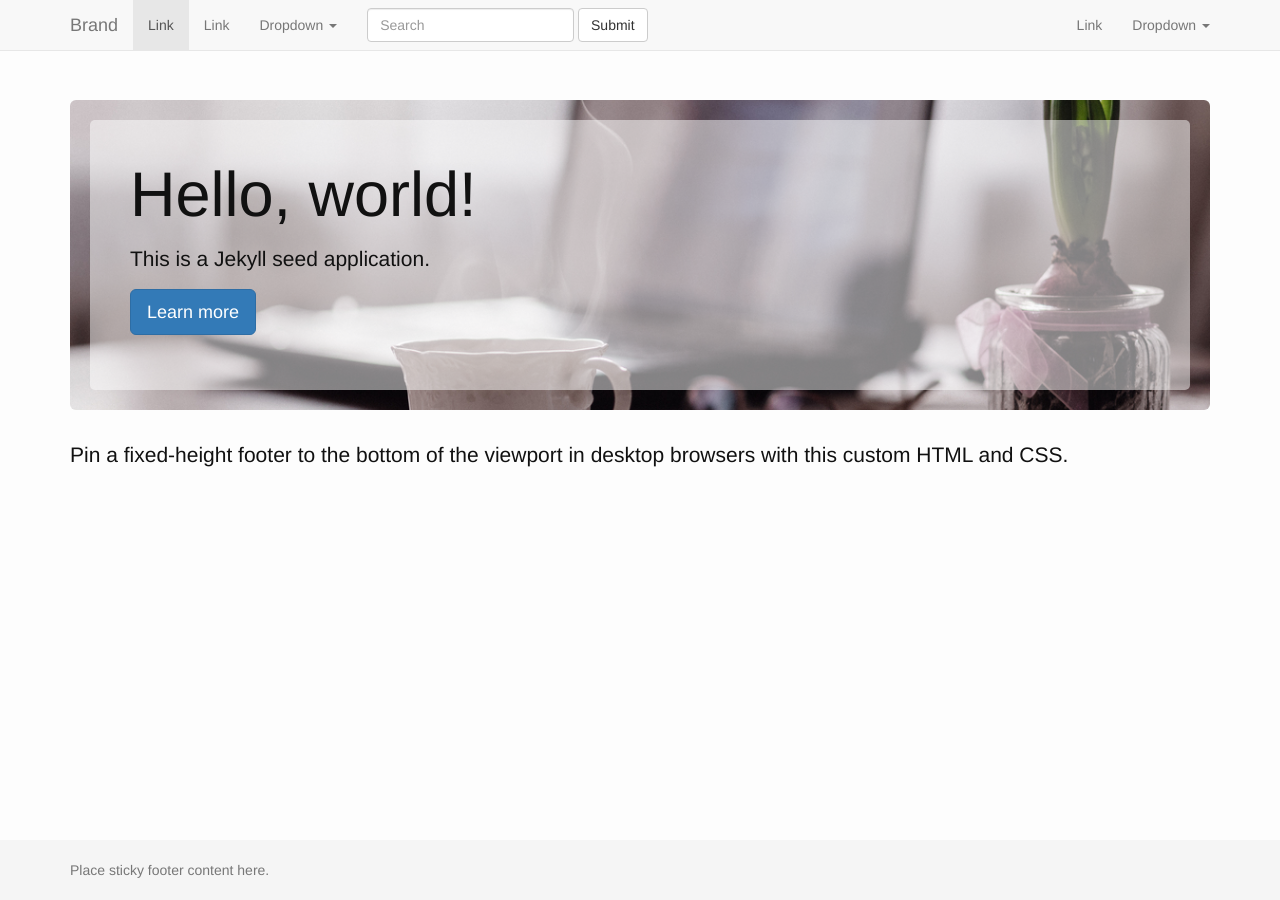
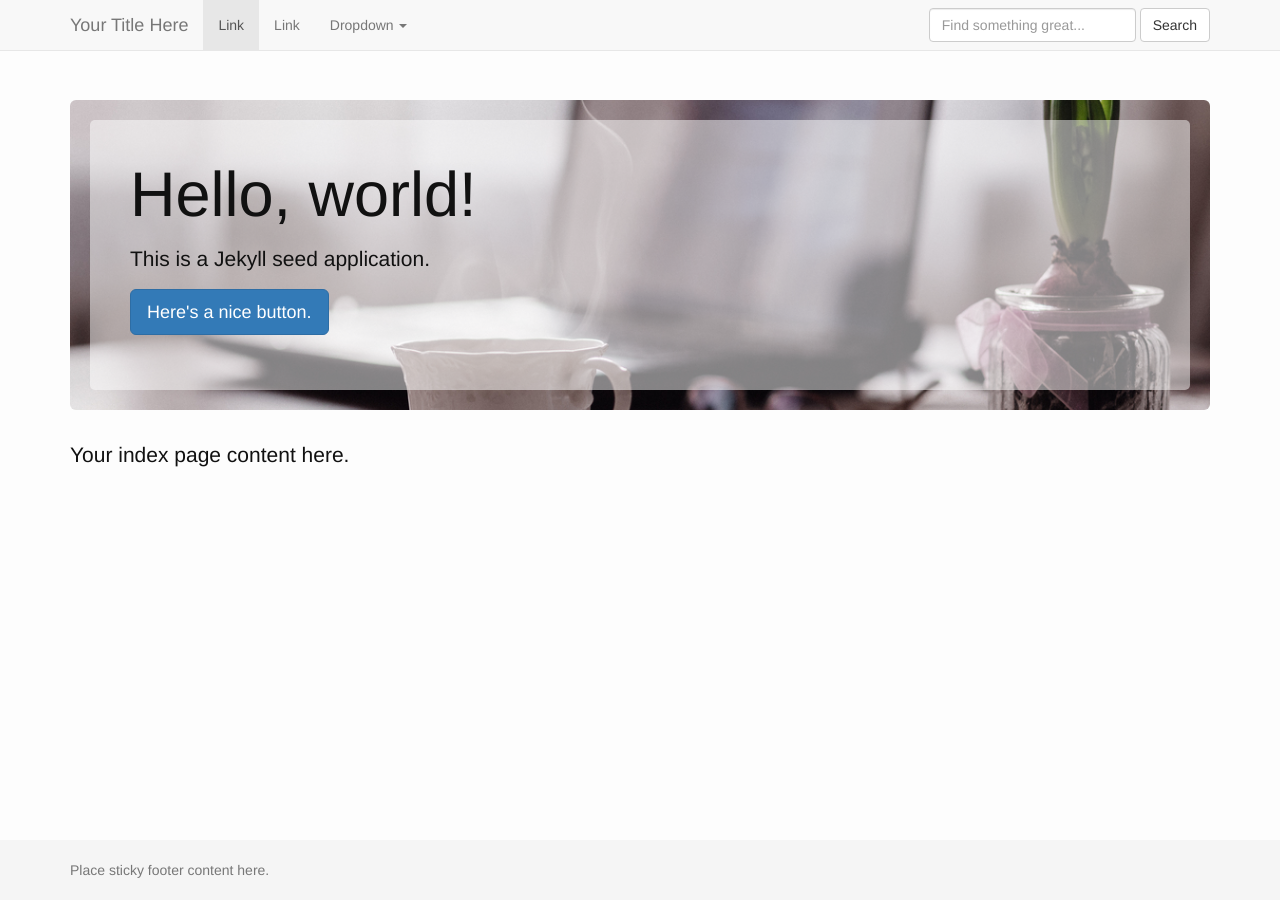
Before and after one commit to prostko/second-demo, a Jekyll site: the page built from index.html, in a window 1280 px wide. Built offline with Jekyll 4.4.1, drawn with Linux system fonts in a browser that asks for light colours.

```diff
--- a/_config.yml
+++ b/_config.yml
@@ -8,7 +8,7 @@ permalink:        pretty
 baseurl:          ''
 
 # Site settings
-title: Stack For Yourself
+title: Your Title Here
 description: > # this means to ignore newlines until "baseurl:"
   Your site description here.
 
--- a/_includes/navbar.html
+++ b/_includes/navbar.html
@@ -8,16 +8,19 @@
         <span class="icon-bar"></span>
         <span class="icon-bar"></span>
       </button>
-      <a class="navbar-brand" href="#">Brand</a>
+      <a class="navbar-brand" href="#">{{ site.title }}</a>
     </div>
 
     <!-- Collect the nav links, forms, and other content for toggling -->
     <div class="collapse navbar-collapse" id="bs-example-navbar-collapse-1">
       <ul class="nav navbar-nav">
+
         <li class="active"><a href="#">Link <span class="sr-only">(current)</span></a></li>
         <li><a href="#">Link</a></li>
+
         <li class="dropdown">
           <a href="#" class="dropdown-toggle" data-toggle="dropdown" role="button" aria-haspopup="true" aria-expanded="false">Dropdown <span class="caret"></span></a>
+
           <ul class="dropdown-menu">
             <li><a href="#">Action</a></li>
             <li><a href="#">Another action</a></li>
@@ -29,25 +32,13 @@
           </ul>
         </li>
       </ul>
-      <form class="navbar-form navbar-left">
+
+      <form class="navbar-form navbar-right">
         <div class="form-group">
-          <input type="text" class="form-control" placeholder="Search">
+          <input type="text" class="form-control" placeholder="Find something great...">
         </div>
-        <button type="submit" class="btn btn-default">Submit</button>
+        <button type="submit" class="btn btn-default">Search</button>
       </form>
-      <ul class="nav navbar-nav navbar-right">
-        <li><a href="#">Link</a></li>
-        <li class="dropdown">
-          <a href="#" class="dropdown-toggle" data-toggle="dropdown" role="button" aria-haspopup="true" aria-expanded="false">Dropdown <span class="caret"></span></a>
-          <ul class="dropdown-menu">
-            <li><a href="#">Action</a></li>
-            <li><a href="#">Another action</a></li>
-            <li><a href="#">Something else here</a></li>
-            <li role="separator" class="divider"></li>
-            <li><a href="#">Separated link</a></li>
-          </ul>
-        </li>
-      </ul>
     </div><!-- /.navbar-collapse -->
   </div><!-- /.container-fluid -->
 </nav>
--- a/index.html
+++ b/index.html
@@ -10,11 +10,11 @@ layout: default
 
         <p>This is a Jekyll seed application.</p>
 
-        <p><a class="btn btn-primary btn-lg" href="#" role="button">Learn more</a></p>
+        <p><a class="btn btn-primary btn-lg" href="#" role="button">Here's a nice button.</a></p>
       </div>
     </div>
 
-    <p class="lead">Pin a fixed-height footer to the bottom of the viewport in desktop browsers with this custom HTML and CSS.</p>
+    <p class="lead">Your index page content here.</p>
 
   </div>
 </div>
--- a/package.json
+++ b/package.json
@@ -1,5 +1,5 @@
 {
-  "name": "your-repo-name or project-name",
+  "name": "your-project-name",
   "version": "1.0.0",
   "description": "Your site description",
   "main": "Gruntfile.js",
```
Also changed, not shown: Gruntfile.js (+15 -2 lines), README.md.
